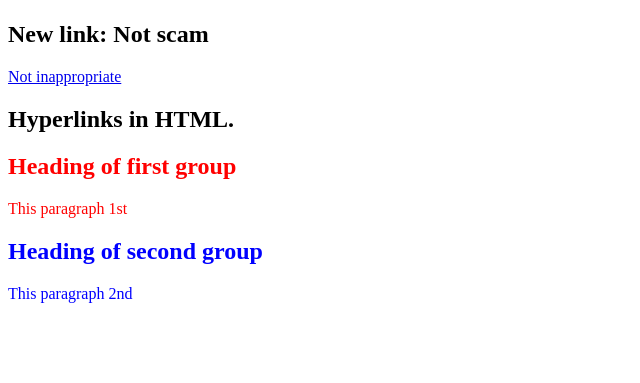
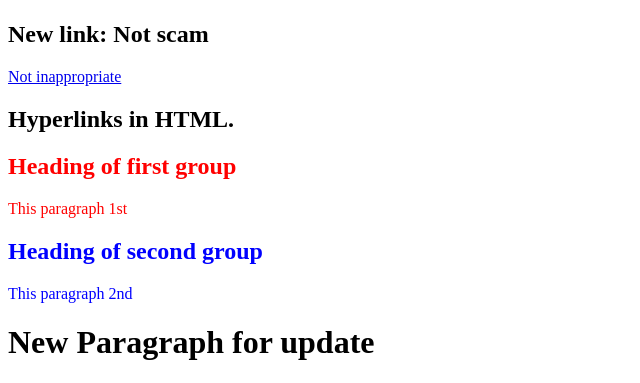
Before and after one commit to jimmylu51/3179-testrepo, a plain HTML site: page index.html in a window 1280 px wide. Shown: the part 459-842 px from the top of the page, without its empty margins (0-640 px from the left). Before the commit the page ends 800 px from the top, so only its background shows below. Drawn offline with Linux system fonts and the light colour scheme.

Commit message:
Add files via upload
Updated index HTML

```diff
--- a/index.html
+++ b/index.html
@@ -48,5 +48,7 @@
             <h2>Heading of second group</h2>
             <p>This paragraph 2nd</p>
         </div>
+
+    <h1>New Paragraph for update</h1>
 </body>
 </html>
```
